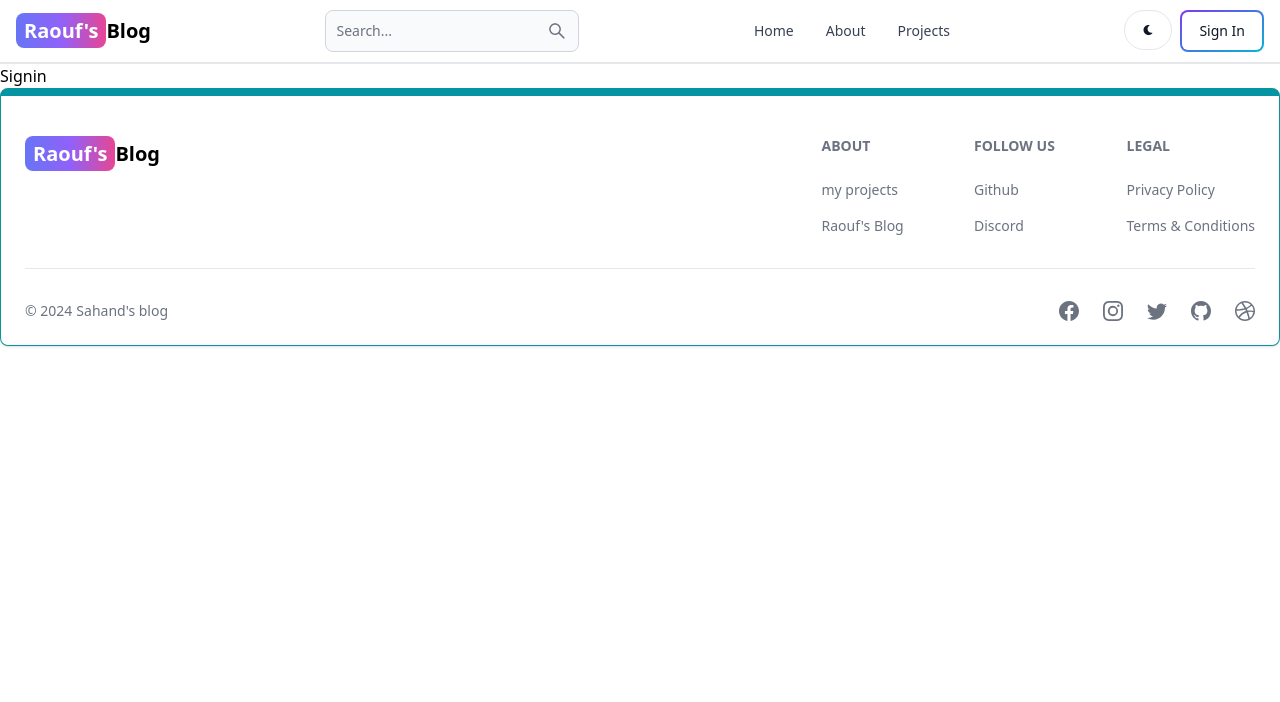
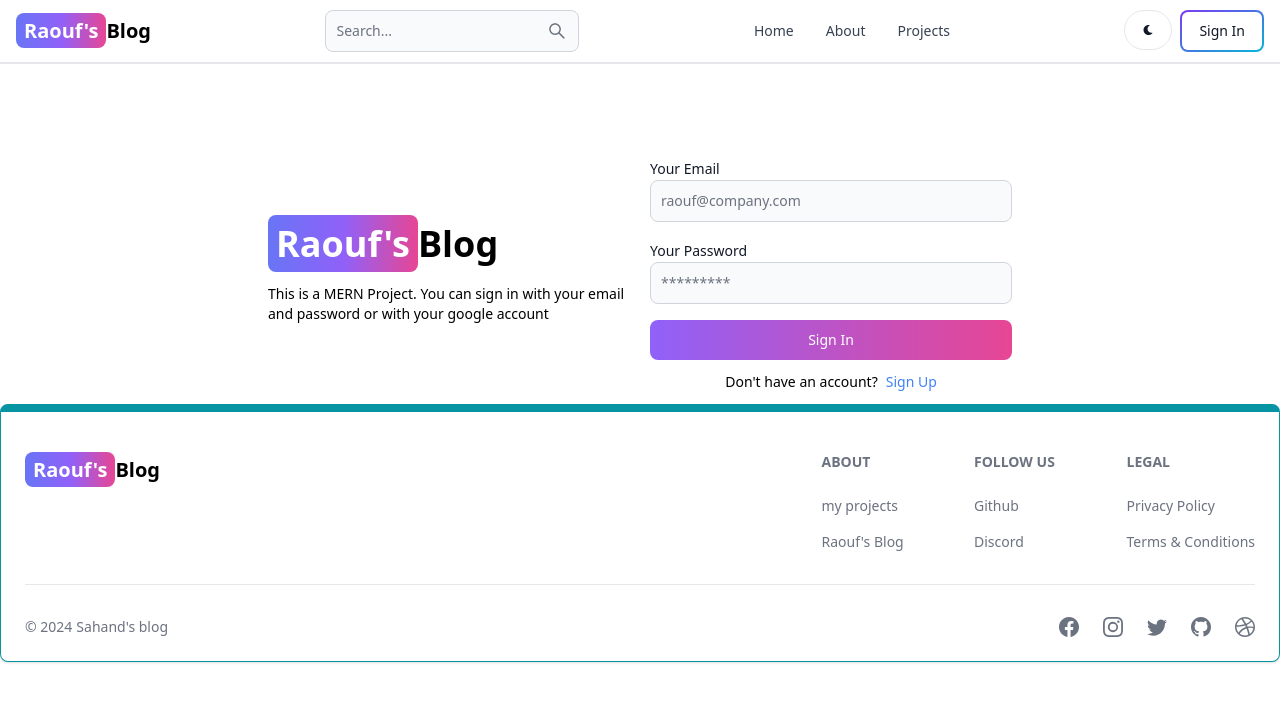
Before and after one commit to RaoufSEZAR/mern-blog-flowbite, a React (Vite) app in the folder client/: page /sign-in in a window 1280 px wide. Shown: the top 702 px of the page. Built offline with nearby package versions, Linux system fonts and the light colour scheme.

Commit message:
add sign in func

```diff
--- a/client/src/pages/Signin.jsx
+++ b/client/src/pages/Signin.jsx
@@ -1,7 +1,109 @@
-import React from "react";
+import { Alert, Button, Label, Spinner, TextInput } from "flowbite-react";
+import React, { useState } from "react";
+import { Link, useNavigate } from "react-router-dom";
 
 const Signin = () => {
-	return <div>Signin</div>;
+	const [formData, setFormData] = useState({});
+	const [loading, setLoading] = useState(false);
+	const [errorMessage, setErrorMessage] = useState(null);
+	const navigate = useNavigate();
+	const handleChanges = (e) => {
+		setFormData({ ...formData, [e.target.id]: e.target.value.trim() });
+	};
+
+	const handleSubmit = async (e) => {
+		e.preventDefault();
+		if (!formData.password || !formData.email) {
+			return setErrorMessage("Please fill out all fields.");
+		}
+		try {
+			setLoading(true);
+			setErrorMessage(null);
+			const res = await fetch("/api/auth/signin", {
+				method: "POST",
+				headers: { "Content-Type": "application/json" },
+				body: JSON.stringify(formData),
+			});
+			const data = await res.json();
+			if (data.success === false) {
+				return setErrorMessage(data.message);
+			}
+			setLoading(false);
+			if (res.ok) {
+				navigate("/");
+			}
+		} catch (error) {
+			setErrorMessage(error.message);
+			setLoading(false);
+		}
+	};
+
+	return (
+		<div className="min-h-screem mt-20">
+			<div className="flex p-3 mx-auto max-w-3xl flex-col md:flex-row md:items-center gap-5">
+				{/* left */}
+				<div className="flex-1">
+					<Link to="/" className=" font-bold dark:text-white text-4xl">
+						<span className="px-2 py-1 bg-gradient-to-r from-indigo-500 via-purple-500 to-pink-500 rounded-lg text-white">
+							Raouf's
+						</span>
+						Blog
+					</Link>
+					<p className="text-sm mt-5">
+						This is a MERN Project. You can sign in with your email and password
+						or with your google account
+					</p>
+				</div>
+				{/* right */}
+				<div className="flex-1">
+					<form className="flex flex-col gap-4" onSubmit={handleSubmit}>
+						<div>
+							<Label value="Your Email" />
+							<TextInput
+								type="email"
+								id="email"
+								placeholder="raouf@company.com"
+								onChange={handleChanges}
+							/>
+						</div>
+						<div>
+							<Label value="Your Password" />
+							<TextInput
+								type="password"
+								id="password"
+								placeholder="*********"
+								onChange={handleChanges}
+							/>
+						</div>
+						<Button
+							gradientDuoTone="purpleToPink"
+							type="submit"
+							disabled={loading}
+						>
+							{loading ? (
+								<>
+									<Spinner size="sm" /> <span className="pl-3">Loading...</span>
+								</>
+							) : (
+								"Sign In"
+							)}
+						</Button>
+					</form>
+					<div className="flex gap-2 text-sm mt-3 justify-center">
+						<span>Don't have an account?</span>
+						<Link to="/sign-up" className="text-blue-500">
+							Sign Up
+						</Link>
+					</div>
+					{errorMessage && (
+						<Alert color="failure" className="mt-5">
+							{errorMessage}
+						</Alert>
+					)}
+				</div>
+			</div>
+		</div>
+	);
 };
 
 export default Signin;
--- a/client/src/pages/Signup.jsx
+++ b/client/src/pages/Signup.jsx
@@ -80,7 +80,7 @@
 							<TextInput
 								type="password"
 								id="password"
-								placeholder="password"
+								placeholder="*********"
 								onChange={handleChanges}
 							/>
 						</div>
```
